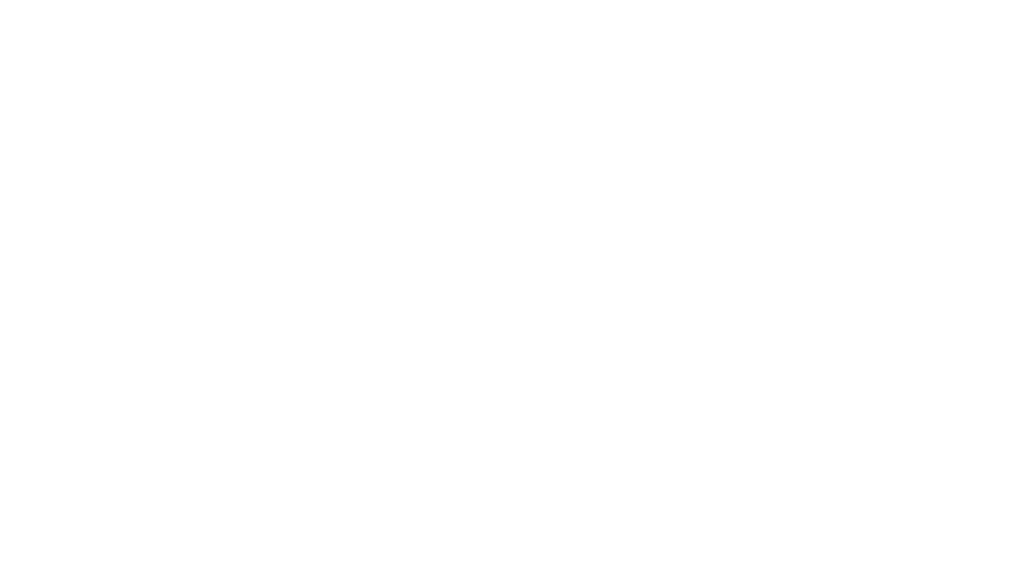
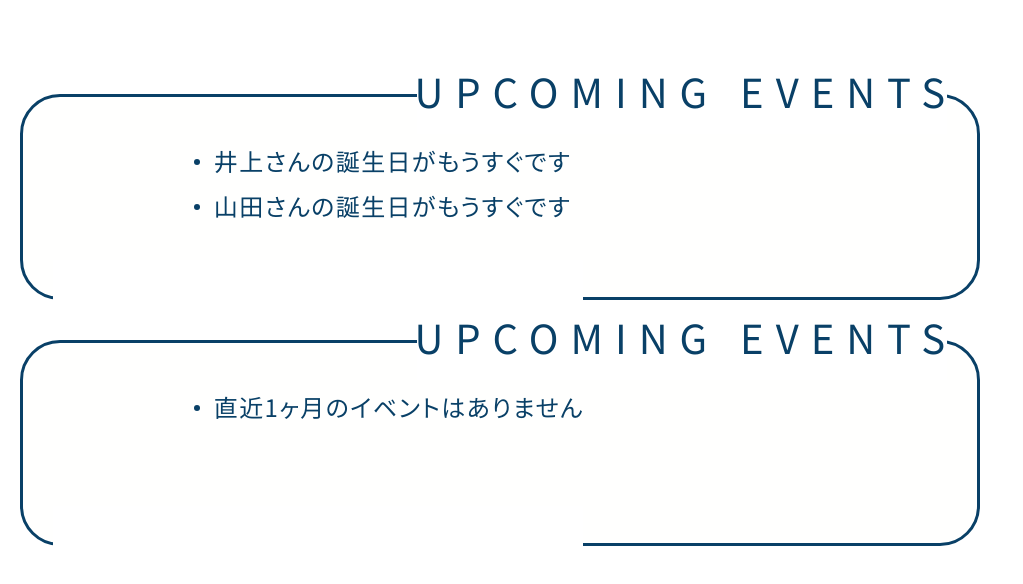
Before and after one commit to ninomiyadaisuke/families-management-app, a Next.js app: page /sample in a window 1280 px wide. Shown: the top 584 px of the page, without its empty margins (0-1023 px from the left). Built offline with nearby package versions, Linux system fonts and the light colour scheme.

Commit message:
create UpcommingEvents and scss

```diff
--- /dev/null
+++ b/src/components/atoms/Utilities/UpcommingEvents.tsx
@@ -0,0 +1,36 @@
+import { VFC, memo } from 'react';
+
+import { Spacer } from 'components/atoms/Utilities';
+
+import styles from 'styles/components/atoms/upcomming_events.module.scss';
+
+type Props = {
+  events: string[];
+};
+
+const UpcommingEvents: VFC<Props> = memo((props) => {
+  const { events } = props;
+
+  return (
+    <>
+      <div className={styles.event}>
+        <p>UPCOMING EVENTS</p>
+        <span></span>
+        <ul>
+          {events.length > 0 ? (
+            events.map((event, i) => (
+              <>
+                <li key={i}>{event}</li>
+                <Spacer size={'xxs'} />
+              </>
+            ))
+          ) : (
+            <li>直近1ヶ月のイベントはありません</li>
+          )}
+        </ul>
+      </div>
+    </>
+  );
+});
+
+export default UpcommingEvents;
--- a/src/components/atoms/Utilities/index.ts
+++ b/src/components/atoms/Utilities/index.ts
@@ -1,4 +1,5 @@
 export { default as Dropdown } from './Dropdown';
 export { default as Loading } from './Loading';
 export { default as Spacer } from './Spacer';
+export { default as UpcommingEvents } from './UpcommingEvents';
 export { default as WidthSpacer } from './WidthSpacer';
--- a/src/pages/sample.tsx
+++ b/src/pages/sample.tsx
@@ -1,9 +1,22 @@
 import React from 'react';
 import { NextPage } from 'next';
 import { Layout } from 'components/layout';
+import { UpcommingEvents } from 'components/atoms/Utilities';
+
+const eventArray = ['井上さんの誕生日がもうすぐです', '山田さんの誕生日がもうすぐです'];
+const eventArray0 = [];
 
 const Sample: NextPage = () => {
-  return <Layout pageTitle={'サンプル'}></Layout>;
+  return (
+    <Layout pageTitle={'サンプル'}>
+      <div style={{ margin: '30px' }}></div>
+      <div style={{ marginLeft: '20px' }}>
+        <UpcommingEvents events={eventArray} />
+        <div style={{ margin: '40px' }}></div>
+        <UpcommingEvents events={eventArray0} />
+      </div>
+    </Layout>
+  );
 };
 
 export default Sample;
--- /dev/null
+++ b/src/styles/components/atoms/upcomming_events.module.scss
@@ -0,0 +1,85 @@
+@import '../../variables.scss';
+
+.event {
+  position: relative;
+  width: 350px;
+  height: 150px;
+  border: 3px solid $main;
+  border-radius: 40px;
+  background: $bg-white;
+  p {
+    position: absolute;
+    top: -50px;
+    right: 25px;
+    letter-spacing: 0.2em;
+    font-size: 24px;
+    z-index: 1;
+  }
+  ul {
+    position: absolute;
+    left: 15%;
+    top: 20%;
+    font-size: 16px;
+  }
+  //listの点
+  li::before {
+    position: relative;
+    top: 15px;
+    left: -15px;
+    display: block;
+    content: '';
+    width: 3px;
+    height: 3px;
+    background: $main;
+    border-radius: 50%;
+  }
+  //一部borderを消している
+  &::before,
+  &::after {
+    content: '';
+    background-color: #ffffff;
+    border-top-right-radius: 40px;
+    width: 200px;
+    height: 40px;
+    position: absolute;
+    top: -3px;
+    right: -4px;
+  }
+  &::after {
+    top: 107px;
+    left: -4px;
+    border-bottom-left-radius: 40px;
+  }
+  @include mq('md') {
+    width: 75vw;
+    height: 206px;
+    p {
+      font-size: 40px;
+      letter-spacing: 0.3em;
+      top: -40px;
+      right: 20px;
+    }
+    ul {
+      left: 20%;
+      font-size: 24px;
+    }
+    &::before,
+    &::after {
+      width: 530px;
+      top: -3px;
+      right: 30px;
+      border-top-right-radius: 0px;
+    }
+    &::after {
+      top: 163px;
+      left: 30px;
+      border-bottom-left-radius: 0px;
+    }
+    li::before {
+      top: 22px;
+      left: -20px;
+      width: 6px;
+      height: 6px;
+    }
+  }
+}
```
